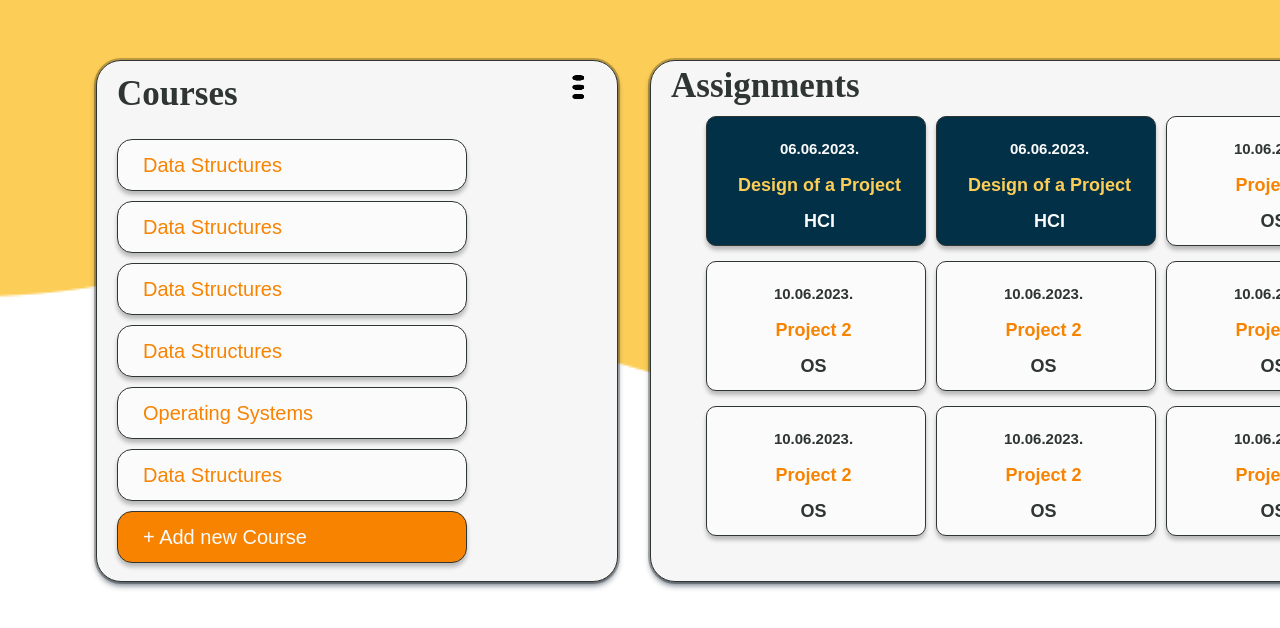
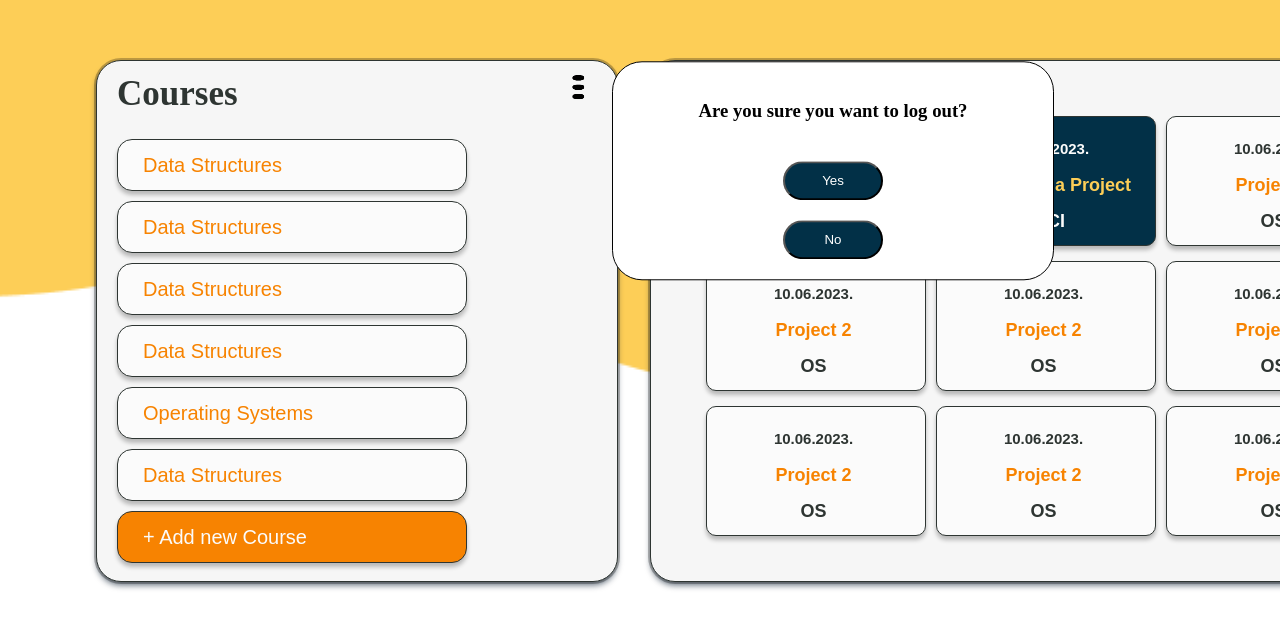
Before and after one commit to aminameric/HCI-Project, a plain HTML site: page first_page.html in a window 1280 px wide. Both pictures are taken after a click on the link 1235 px from the left and 47 px from the top of the page. Shown: the part 60-688 px from the top of the page. Drawn offline with Linux system fonts and the light colour scheme.

Commit message:
js landing page+navigation

```diff
--- /dev/null
+++ b/css/logout.css
@@ -0,0 +1,32 @@
+.popup1 {
+    display: none;
+    position: fixed;
+    bottom:350px;
+    right: 5px;
+    transform: translate(-50%, -50%);
+    background-color: #FFF;
+    border: 1px solid #000;
+    padding: 20px;
+    z-index: 9999;
+    max-width: 400px;
+    text-align: center;
+    border-radius: 30px;
+
+}
+
+
+.popup h3 {
+    margin-top: 40px;
+}
+
+.popup1 button {
+        background-color: #023047;;
+        color: white;
+        margin-left: 100px;
+        margin-right: 100px;
+        margin-top: 20px;
+        padding: 10px 20px;
+        border-radius: 50px;
+        width: 100px;
+
+}
--- a/first_page.html
+++ b/first_page.html
@@ -7,7 +7,7 @@
         </title>
 
         <link href="css/firstpage.css" rel="stylesheet">
-
+        <link href="css/logout.css" rel="stylesheet">
         <meta name="viewport" content="width=device-width, initial-scale=1.0">
 
     </head>
@@ -18,15 +18,20 @@
               <img src="images/logo.png" alt="Logo" class="logo-img">
             </a>
             <ul class="nav-links">
-              <li><a class="button-a" href="#">Search</a></li>
-              <li><a class="button-b" href="#">Home</a></li>
-              <li><a class="button-c" href="#">Chat</a></li>
+              <li><a class="button-a" href="enrollMe.html">Search</a></li>
+              <li><a class="button-b" href="landingPage.html">Home</a></li>
+              <li><a class="button-c" href="chat.html">Chat</a></li>
             </ul>
             <div class="profile">
-              <a href="#"><img src="images/profile.png" alt="Profile"></a>
+              <a href="profile.html"><img src="images/profile.png" alt="Profile"></a>
             </div>
             <div class="logout">
-              <a href="#"><img src="images/logout.png" alt="Logout"></a>
+              <a href="#" onclick="showLogoutPopup()"><img src="images/logout.png" alt="Logout"></a>
+            </div>
+            <div id="logoutPopup" class="popup1">
+              <h3>Are you sure you want to log out?</h3>
+              <button onclick="confirmLogout()">Yes</button>
+              <button onclick="cancelLogout()">No</button>
             </div>
 
         </nav>
@@ -99,6 +104,7 @@
 </div>
 
 <script src="js/firstPage.js"></script>
+<script src="js/logout.js"></script>
     </body>
 
 </html>
--- /dev/null
+++ b/js/logout.js
@@ -0,0 +1,19 @@
+function showLogoutPopup() {
+    var popup = document.getElementById("logoutPopup");
+    var overlay = document.createElement("div");
+    overlay.classList.add("overlay");
+    document.body.appendChild(overlay);
+    popup.style.display = "block";
+  }
+
+  function confirmLogout() {
+    // Add logic for logging out the user
+    window.location.href = "landingPage.html";
+  }
+
+  function cancelLogout() {
+    var popup = document.getElementById("logoutPopup");
+    var overlay = document.getElementsByClassName("overlay")[0];
+    document.body.removeChild(overlay);
+    popup.style.display = "none";
+  }
```
Also changed, not shown: css/firstpage.css (line endings or trailing spaces).
